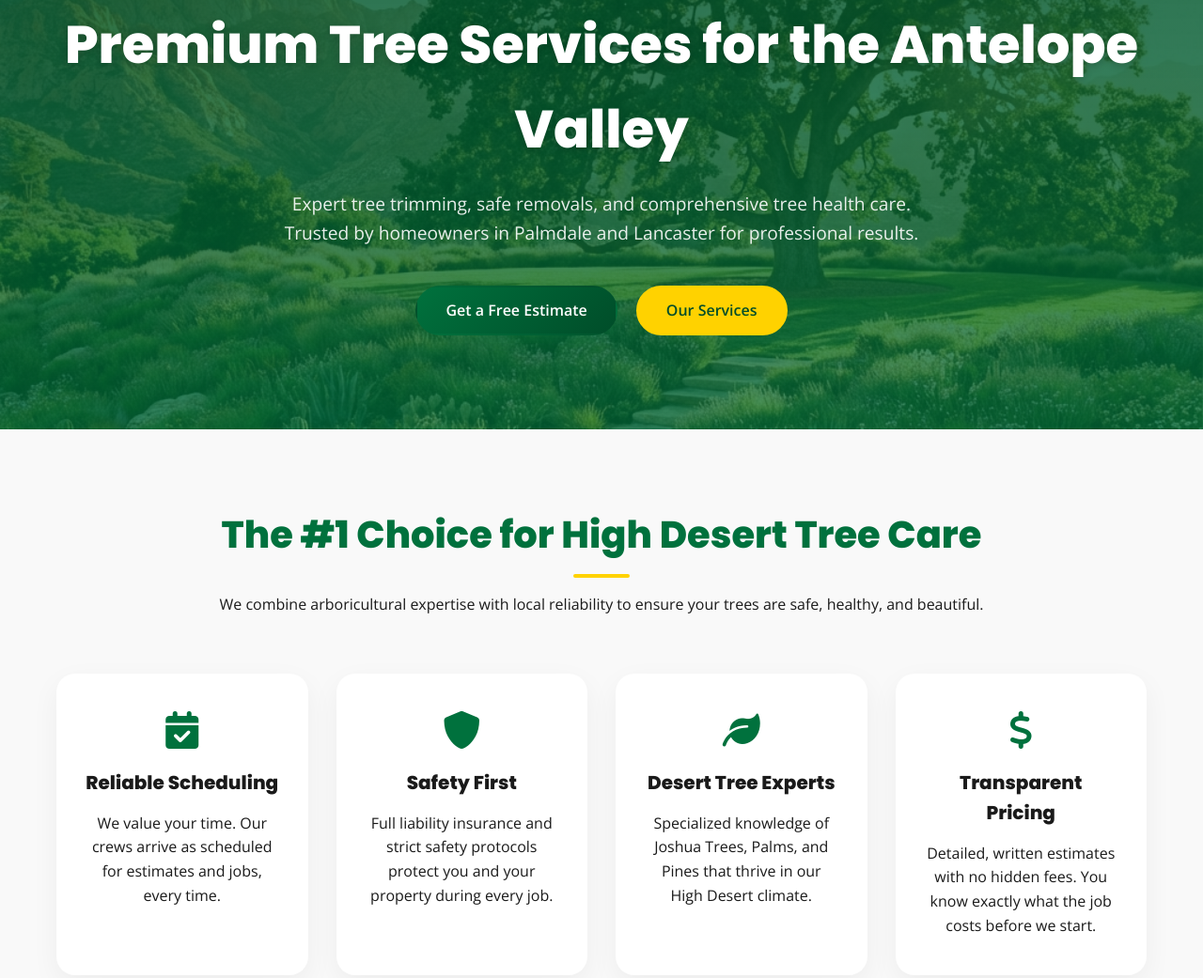
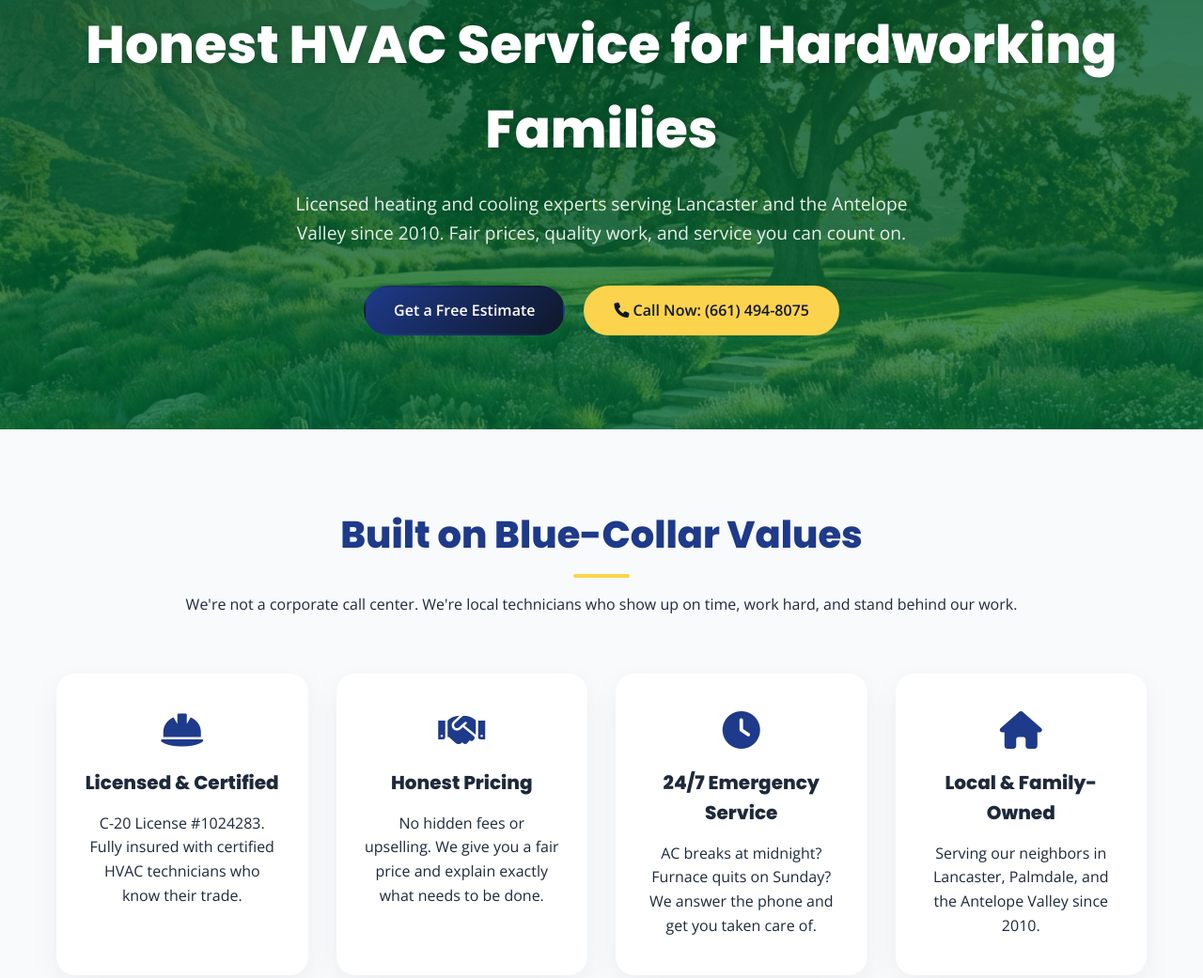
Before and after one commit to Dronesmiths/Working-Class-HVAC, a plain HTML site: page index.html in a window 1280 px wide. Shown: the part 237-1278 px from the top of the page at 94% size. Drawn offline with nearby package versions, Linux system fonts and the light colour scheme.

Commit message:
Update color scheme to working-class America theme (navy blue, orange) and update hero/features with HVAC content

```diff
--- a/css/styles.css
+++ b/css/styles.css
@@ -1,14 +1,28 @@
 :root {
-    /* Waste Management Inspired Theme */
-    --primary-green: #00713D;
-    --primary-dark: #004d29;
-    --accent-yellow: #FFD200;
-    --text-dark: #1A1A1A;
-    --text-light: #666666;
+    /* Working Class America Theme - Blue Collar Industrial */
+    --primary-blue: #1E3A8A;
+    /* Deep Navy Blue - reliability, trust */
+    --primary-dark: #0F172A;
+    /* Slate Dark - strength, professionalism */
+    --accent-orange: #F97316;
+    /* Safety Orange - energy, action */
+    --accent-yellow: #FCD34D;
+    /* Construction Yellow - visibility, caution */
+    --steel-gray: #64748B;
+    /* Steel Gray - industrial, modern */
+    --text-dark: #1E293B;
+    /* Charcoal - readability */
+    --text-light: #64748B;
+    /* Medium Gray */
     --white: #ffffff;
-    --bg-light: #F9F9F9;
-    --bg-green-tint: #E8F5E9;
-    /* Light green for sections */
+    --bg-light: #F8FAFC;
+    /* Light Slate */
+    --bg-blue-tint: #EFF6FF;
+    /* Light Blue tint for sections */
+
+    /* Legacy color mappings for compatibility */
+    --primary-green: var(--primary-blue);
+    --primary-gold: var(--accent-orange);
 
     /* Fonts */
     --font-heading: 'Poppins', sans-serif;
--- a/index.html
+++ b/index.html
@@ -79,47 +79,47 @@
     <!-- 1. Hero Section -->
     <section class="hero" id="home">
         <div class="container">
-            <h1>Premium Tree Services for the Antelope Valley</h1>
-            <p>Expert tree trimming, safe removals, and comprehensive tree health care. Trusted by homeowners in
-                Palmdale and Lancaster for professional results.</p>
+            <h1>Honest HVAC Service for Hardworking Families</h1>
+            <p>Licensed heating and cooling experts serving Lancaster and the Antelope Valley since 2010. Fair prices,
+                quality work, and service you can count on.</p>
             <div class="hero-btns">
                 <a href="/contact/" class="btn btn-primary">Get a Free Estimate</a>
-                <a href="#services" class="btn btn-secondary">Our Services</a>
+                <a href="tel:6614948075" class="btn btn-secondary"><i class="fas fa-phone"></i> Call Now: (661)
+                    494-8075</a>
             </div>
         </div>
     </section>
 
-    <!-- 2. The AV Tree Pros Difference -->
+    <!-- 2. The Working Class Difference -->
     <section class="features">
         <div class="container">
             <div class="section-title">
-                <h2>The #1 Choice for High Desert Tree Care</h2>
-                <p>We combine arboricultural expertise with local reliability to ensure your trees are safe, healthy,
-                    and beautiful.</p>
+                <h2>Built on Blue-Collar Values</h2>
+                <p>We're not a corporate call center. We're local technicians who show up on time, work hard, and stand
+                    behind our work.</p>
             </div>
             <div class="features-grid grid-balance-4">
                 <div class="feature-card">
-                    <i class="fas fa-calendar-check feature-icon"></i>
-                    <h3>Reliable Scheduling</h3>
-                    <p>We value your time. Our crews arrive as scheduled for estimates and jobs, every time.</p>
+                    <i class="fas fa-hard-hat feature-icon"></i>
+                    <h3>Licensed & Certified</h3>
+                    <p>C-20 License #1024283. Fully insured with certified HVAC technicians who know their trade.</p>
                 </div>
                 <div class="feature-card">
-                    <i class="fas fa-shield-alt feature-icon"></i>
-                    <h3>Safety First</h3>
-                    <p>Full liability insurance and strict safety protocols protect you and your property during every
-                        job.</p>
-                </div>
-                <div class="feature-card">
-                    <i class="fas fa-leaf feature-icon"></i>
-                    <h3>Desert Tree Experts</h3>
-                    <p>Specialized knowledge of Joshua Trees, Palms, and Pines that thrive in our High Desert climate.
+                    <i class="fas fa-handshake feature-icon"></i>
+                    <h3>Honest Pricing</h3>
+                    <p>No hidden fees or upselling. We give you a fair price and explain exactly what needs to be done.
                     </p>
                 </div>
                 <div class="feature-card">
-                    <i class="fas fa-dollar-sign feature-icon"></i>
-                    <h3>Transparent Pricing</h3>
-                    <p>Detailed, written estimates with no hidden fees. You know exactly what the job costs before we
-                        start.</p>
+                    <i class="fas fa-clock feature-icon"></i>
+                    <h3>24/7 Emergency Service</h3>
+                    <p>AC breaks at midnight? Furnace quits on Sunday? We answer the phone and get you taken care of.
+                    </p>
+                </div>
+                <div class="feature-card">
+                    <i class="fas fa-home feature-icon"></i>
+                    <h3>Local & Family-Owned</h3>
+                    <p>Serving our neighbors in Lancaster, Palmdale, and the Antelope Valley since 2010.</p>
                 </div>
             </div>
         </div>
```
